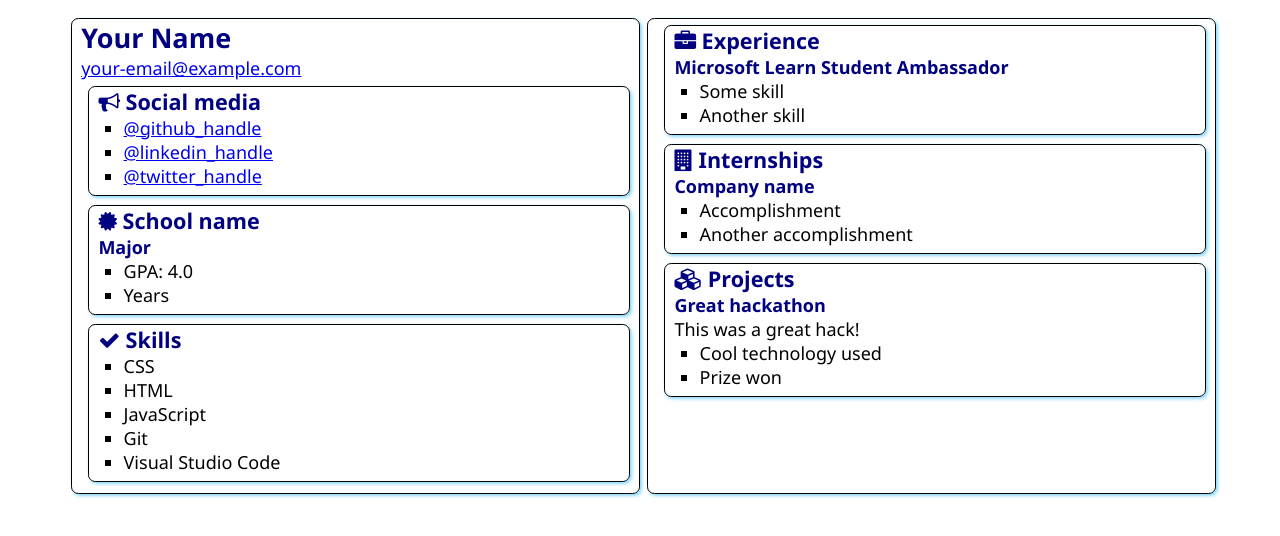
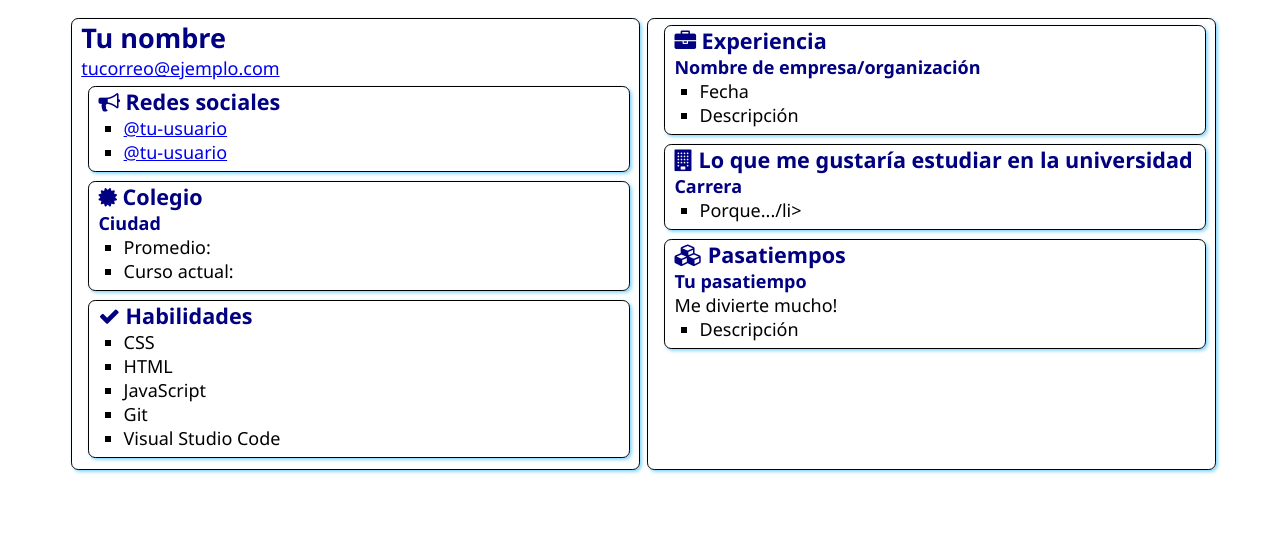
Before and after one commit to HugoCL/abre-puertas-icc, a plain HTML site: page index.html in a window 1280 px wide. Drawn offline with Linux system fonts and the light colour scheme.

Commit message:
ajuste de textos

```diff
--- a/index.html
+++ b/index.html
@@ -4,7 +4,7 @@
     <meta charset="UTF-8">
     <meta http-equiv="X-UA-Compatible" content="IE=edge">
     <meta name="viewport" content="width=device-width, initial-scale=1.0">
-    <title>Resume</title>
+    <title>Abre Puertas ICC</title>
 
     <link rel="stylesheet" href="style.css">
     <link rel="stylesheet" href="https://cdnjs.cloudflare.com/ajax/libs/font-awesome/4.7.0/css/font-awesome.min.css">
@@ -12,18 +12,17 @@
 <body>
     <main>
         <article class="box">
-            <h1>Your Name</h1>
-            <div><a href="mailto:your.email@example.com">your-email@example.com</a></div>
+            <h1>Tu nombre</h1>
+            <div><a href="mailto:tucorreol@ejemplo.com">tucorreo@ejemplo.com</a></div>
 
             <section class="box">
                 <h2>
                     <i class="fa fa-bullhorn" aria-hidden="true"></i>
-                    Social media
+                    Redes sociales
                 </h2>
                 <ul>
-                    <li><a href="https://github.com/<handle>">@github_handle</a></li>
-                    <li><a href="https://linkedin.com/in/<handle>">@linkedin_handle</a></li>
-                    <li><a href="https://twitter.com/<handle>">@twitter_handle</a></li>
+                    <li><a href="https://github.com/<ingresa_user>">@tu-usuario</a></li>
+                    <li><a href="https://linkedin.com/in/<ingresa_user>">@tu-usuario</a></li>
                 </ul>
             </section>
 
@@ -31,12 +30,12 @@
                 <div class="education">
                     <h2>
                         <i class="fa fa-certificate" aria-hidden="true"></i>
-                        School name
+                        Colegio
                     </h2>
-                    <h3>Major</h3>
+                    <h3>Ciudad</h3>
                     <ul>
-                        <li>GPA: 4.0</li>
-                        <li>Years</li>
+                        <li>Promedio: </li>
+                        <li>Curso actual: </li>
                     </ul>
                 </div>
             </section>
@@ -44,7 +43,7 @@
             <section class="box">
                 <h2>
                     <i class="fa fa-check" aria-hidden="true"></i>
-                    Skills
+                    Habilidades
                 </h2>
                 <ul>
                     <li>CSS</li>
@@ -59,37 +58,35 @@
             <section class="box">
                 <h2>
                     <i class="fa fa-briefcase" aria-hidden="true"></i>
-                    Experience
+                    Experiencia
                 </h2>
-                <h3>Microsoft Learn Student Ambassador</h3>
+                <h3>Nombre de empresa/organización</h3>
                 <ul>
-                    <li>Some skill</li>
-                    <li>Another skill</li>
+                    <li>Fecha </li>
+                    <li>Descripción</li>
                 </ul>
             </section>
             <section class="box">
                 <h2>
                     <i class="fa fa-building" aria-hidden="true"></i>
-                    Internships
+                    Lo que me gustaría estudiar en la universidad
                 </h2>
 
-                <h3>Company name</h3>
+                <h3>Carrera</h3>
                 <ul>
-                    <li>Accomplishment</li>
-                    <li>Another accomplishment</li>
+                    <li>Porque.../li>
                 </ul>
             </section>
             <section class="box">
                 <h2>
                     <i class="fa fa-cubes" aria-hidden="true"></i>
-                    Projects
+                    Pasatiempos
                 </h2>
 
-                <h3>Great hackathon</h3>
-                <div>This was a great hack!</div>
+                <h3>Tu pasatiempo</h3>
+                <div>Me divierte mucho!</div>
                 <ul>
-                    <li>Cool technology used</li>
-                    <li>Prize won</li>
+                    <li>Descripción </li>
                 </ul>
             </section>
         </article>
```
